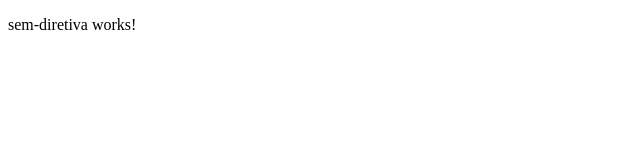
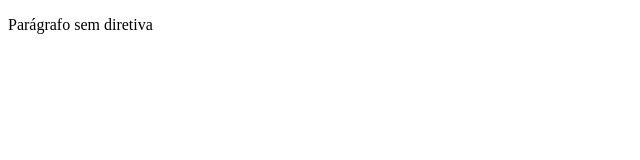
Before and after one commit to thiago-desenv/fundamentos-angular-v17, an Angular app: page / in a window 1280 px wide. Shown: the top 160 px of the page, without its empty margins (0-640 px from the left). Built offline with nearby package versions, Linux system fonts and the light colour scheme.

Commit message:
Alterado caracteristica do elemento HTML com mouseOver e mouseOut sem diretivas

```diff
--- a/src/app/app.component.ts
+++ b/src/app/app.component.ts
@@ -7,6 +7,8 @@ import { FilhoComponent } from './filho/filho.component';
   styleUrls: ['./app.component.scss']
 })
  export class AppComponent /*implements OnInit, AfterViewInit*/ {
+
+
 
   // constructor() {
   //   console.log('constructor');
--- a/src/app/sem-diretiva/sem-diretiva.component.html
+++ b/src/app/sem-diretiva/sem-diretiva.component.html
@@ -1 +1 @@
-<p>sem-diretiva works!</p>
+<p [ngStyle]="{ 'background-color': addBgColor ? 'orange' : 'transparent' }" (mouseover)="changeBackgroundOver()" (mouseout)="changeBackgroundOut()">Parágrafo sem diretiva</p>
--- a/src/app/sem-diretiva/sem-diretiva.component.ts
+++ b/src/app/sem-diretiva/sem-diretiva.component.ts
@@ -6,5 +6,12 @@ import { Component } from '@angular/core';
   styleUrl: './sem-diretiva.component.scss'
 })
 export class SemDiretivaComponent {
+  addBgColor: boolean = false;
+  changeBackgroundOver() {
+    this.addBgColor = true;
+  }
 
+  changeBackgroundOut() {
+    this.addBgColor = false;
+  }
 }
```
